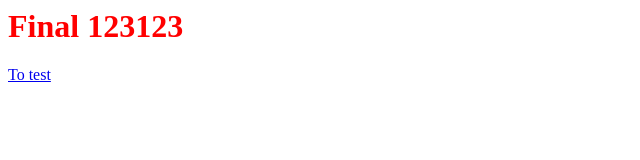
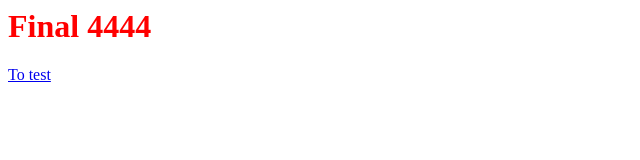
Before and after one commit to VasiliyGryaznoy/Jenkins, a plain HTML site: page index.html in a window 1280 px wide. Shown: the whole page, without its empty margins (0-640 px from the left). Drawn offline with Linux system fonts and the light colour scheme.

Commit message:
asdasdasd

```diff
--- a/index.html
+++ b/index.html
@@ -1,2 +1,2 @@
-<h1 style="color: red;">Final 123123</h1>
+<h1 style="color: red;">Final 4444</h1>
 <a href="new/test.html">To test</a>
```
